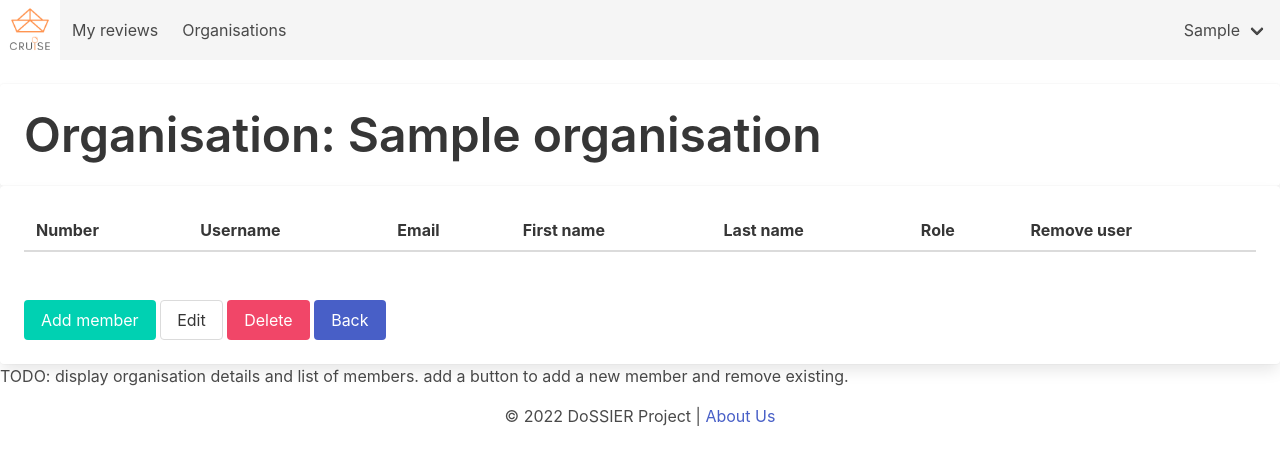
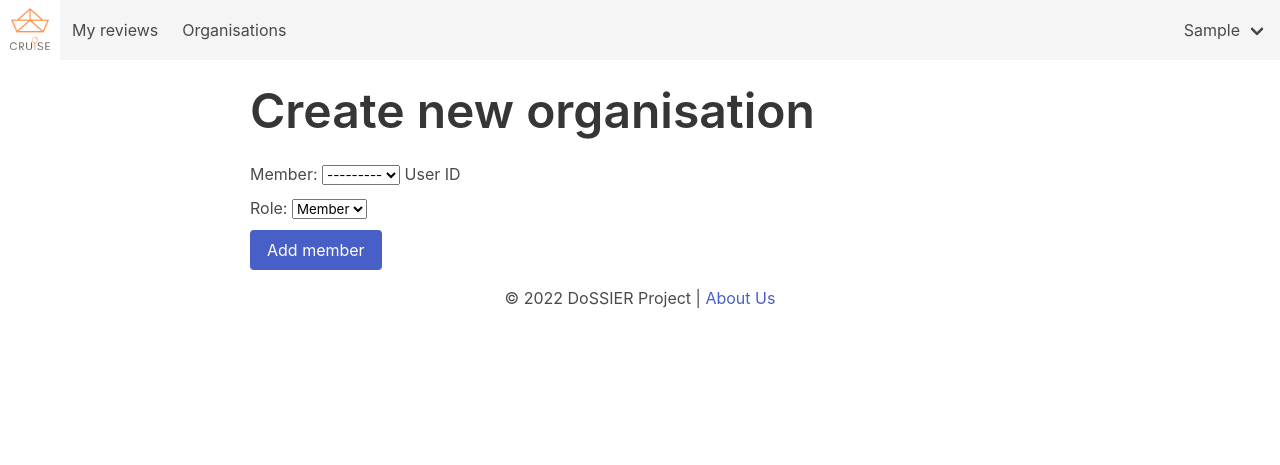
Before and after one commit to ProjectDossier/cruise-screening, a Django app: page /view_organisation/1/add_member/ in a window 1280 px wide. Shown: the top 465 px of the page. Run offline with Django 3.2, Linux system fonts and the light colour scheme; a user stored in the database is signed in; tables that the repository leaves empty hold one stand-in row (values such as "Sample post"); lists and menus that the app fills with data are empty; parts of the project's set-up code (start-up, migrations or seed data) failed here and were passed over.

Commit message:
feat(organisations): implement remove organisation and member delete

```diff
--- a/src/cruise_literature/organisations/forms.py
+++ b/src/cruise_literature/organisations/forms.py
@@ -38,3 +38,25 @@ class OrganisationForm(ModelForm):
                 member.save()
 
         return organisation
+
+
+class OrganisationMemberForm(ModelForm):
+    """Form for adding a member to an organisation."""
+    class Meta:
+        model = OrganisationMember
+        fields = ["member", "role"]
+        widgets = {
+            "member": Select(attrs={"class": "form-control"}),
+            "role": Select(attrs={"class": "form-control"}),
+        }
+
+    def __init__(self, *args, **kwargs):
+        self.organisation = kwargs.pop("organisation", None)
+        super(OrganisationMemberForm, self).__init__(*args, **kwargs)
+
+    def save(self, commit=True):
+        org_member = super(OrganisationMemberForm, self).save(commit=False)
+        org_member.organisation = self.organisation
+        if commit:
+            org_member.save()
+        return org_member
--- a/src/cruise_literature/organisations/models.py
+++ b/src/cruise_literature/organisations/models.py
@@ -29,17 +29,6 @@ class Organisation(models.Model):
 
     created_at = models.DateTimeField(_("created at"), auto_now_add=True)
     updated_at = models.DateTimeField(_("updated at"), auto_now=True)
-
-    def add_user(self, user):
-        if self.members.filter(pk=user.pk).exists():
-            logger.debug("User already exists in organisation.")
-            return
-
-        with transaction.atomic():
-            om = OrganisationMember(user=user, organisation=self)
-            om.save()
-
-            return om
 
     def remove_user(self, user):
         if not self.members.filter(pk=user.pk).exists():
--- a/src/cruise_literature/organisations/urls.py
+++ b/src/cruise_literature/organisations/urls.py
@@ -6,9 +6,9 @@ app_name = "organisations"
 urlpatterns = [
     path("view_all_organisations/", views.view_all_organisations, name="view_all_organisations"),
     path("view_organisation/<int:organisation_id>/", views.view_organisation, name="view_organisation"),
-    path("edit_organisation/<int:organisation_id>/", views.view_organisation, name="edit_organisation"),
-    path("delete_organisation/<int:organisation_id>/", views.view_organisation, name="delete_organisation"),
+    path("edit_organisation/<int:organisation_id>/", views.view_organisation, name="edit_organisation"),  # TODO: Implement edit_organisation
+    path("delete_organisation/<int:organisation_id>/", views.delete_organisation, name="delete_organisation"),
     path("view_organisation/<int:organisation_id>/add_member/", views.add_member, name="add_member"),
-    path("remove_member/<int:organisation_id>/<int:member_id>", views.remove_member, name="remove_member"),
+    path("remove_member/<int:organisation_id>/<int:user_id>", views.remove_member, name="remove_member"),
     path("create_organisation/", views.create_organisation, name="create_organisation"),
 ]
--- a/src/cruise_literature/organisations/views.py
+++ b/src/cruise_literature/organisations/views.py
@@ -4,7 +4,7 @@ from django.shortcuts import redirect, render, get_object_or_404
 from django.contrib.auth.decorators import user_passes_test, login_required
 from django.contrib.admin.views.decorators import staff_member_required
 
-from organisations.forms import OrganisationForm
+from organisations.forms import OrganisationForm, OrganisationMemberForm
 from organisations.models import Organisation, OrganisationMember
 from users.models import User
 
@@ -44,11 +44,13 @@ def add_member(request, organisation_id):
     """Add a member to an organisation."""
     organisation = get_object_or_404(Organisation, pk=organisation_id)
     if request.method == "POST":
-        form = OrganisationMemberForm(request.POST, user=request.user)
+        form = OrganisationMemberForm(request.POST, organisation=organisation)
         if form.is_valid():
             form.save()
             return redirect("organisations:view_organisation", organisation_id=organisation_id)
-    return render(request, 'organisations/view_organisation.html', {"organisation": organisation})
+    else:
+        form = OrganisationMemberForm(organisation=organisation)
+    return render(request, "organisations/add_member.html", {"form": form, "organisation": organisation})
 
 
 @login_required
@@ -60,3 +62,12 @@ def remove_member(request, organisation_id, user_id):
         organisation.remove_user(user=user)
         return redirect('organisations:view_organisation', organisation_id=organisation_id)
     return redirect('organisations:view_organisation', organisation_id=organisation_id)
+
+
+def delete_organisation(request, organisation_id):
+    """Delete an organisation."""
+    organisation = get_object_or_404(Organisation, pk=organisation_id)
+    if request.method == "GET":
+        organisation.delete()
+        return redirect('organisations:view_all_organisations')
+    return redirect('organisations:view_all_organisations')
--- a/src/cruise_literature/templates/organisations/add_member.html
+++ b/src/cruise_literature/templates/organisations/add_member.html
@@ -1,13 +1,17 @@
-<!DOCTYPE html>
-<html lang="en">
-<head>
-    <meta charset="UTF-8">
-    <title>Title</title>
-</head>
-<body>
+{% extends '_base.html' %}
 
-</body>
-</html>
+{% block content %}
+    <div class="register">
+        <h1 class="title is-1">Create new organisation</h1>
+        <form method="POST">
+            {% csrf_token %}
+            {{ form.as_p }}
 
+            <div>
+                <button type="submit" class="button is-link">Add member</button>
+            </div>
+        </form>
 
-{#add member by email address#}
+    </div>
+    {% include "_footer.html" %}
+{% endblock %}
--- a/src/cruise_literature/templates/organisations/view_organisation.html
+++ b/src/cruise_literature/templates/organisations/view_organisation.html
@@ -31,21 +31,96 @@
                         <td>{{ member.member.first_name }}</td>
                         <td>{{ member.member.last_name }}</td>
                         <td>{{ member.role }}</td>
-                        <td><a href="{% url 'organisations:remove_member' organisation.id member.member.id %}" class="button is-danger is-small">Remove</a></td>
+                        <td>
+                            <button class="js-modal-trigger button is-danger is-small"
+                                    data-target="modal-remove-member">
+                                Remove member
+                            </button>
+                        </td>
                     </tr>
+                    <div id="modal-remove-member" class="modal">
+                        <div class="modal-background"></div>
+                        <div class="modal-content">
+                            <div class="box">
+                                <p>Are you sure that you want to remove the user?</p>
+                                <a href="{% url 'organisations:remove_member' organisation.id member.member.id %}"
+                                   class="button is-danger is-small">Yes</a>
+                            </div>
+                        </div>
+                        <button class="modal-close is-large" aria-label="close"></button>
+                    </div>
                 {% endfor %}
                 </tbody>
             </table>
         </div>
         <div class="card-content">
             <a href="{% url 'organisations:add_member' organisation.id %}" class="button is-primary">Add member</a>
-            <a href="{% url 'organisations:edit_organisation' organisation.id %}" class="button">Edit</a>
-            <a href="{% url 'organisations:delete_organisation' organisation.id %}" class="button is-danger">Delete</a>
+            <a href="{% url 'organisations:edit_organisation' organisation.id %}" class="button" disabled>Edit</a>
+            <button class="js-modal-trigger button is-danger" data-target="modal-delete-organisation">
+                Delete organisation
+            </button>
             <a href="{% url 'organisations:view_all_organisations' %}" class="button is-link">Back</a>
+
+            <div id="modal-delete-organisation" class="modal">
+                <div class="modal-background"></div>
+                <div class="modal-content">
+                    <div class="box">
+                        <p>Are you sure that you want to remove the organisation?</p>
+                        <a href="{% url 'organisations:delete_organisation' organisation.id %}"
+                           class="button is-danger is-small">Yes</a>
+                    </div>
+                </div>
+                <button class="modal-close is-large" aria-label="close"></button>
+            </div>
+
         </div>
     </div>
 
-    TODO: display organisation details
-    and list of members. add a button to add a new member and remove existing.
+    <script>
+        document.addEventListener('DOMContentLoaded', () => {
+            // Functions to open and close a modal
+            function openModal($el) {
+                $el.classList.add('is-active');
+            }
+
+            function closeModal($el) {
+                $el.classList.remove('is-active');
+            }
+
+            function closeAllModals() {
+                (document.querySelectorAll('.modal') || []).forEach(($modal) => {
+                    closeModal($modal);
+                });
+            }
+
+            // Add a click event on buttons to open a specific modal
+            (document.querySelectorAll('.js-modal-trigger') || []).forEach(($trigger) => {
+                const modal = $trigger.dataset.target;
+                const $target = document.getElementById(modal);
+
+                $trigger.addEventListener('click', () => {
+                    openModal($target);
+                });
+            });
+
+            // Add a click event on various child elements to close the parent modal
+            (document.querySelectorAll('.modal-background, .modal-close, .modal-card-head .delete, .modal-card-foot .button') || []).forEach(($close) => {
+                const $target = $close.closest('.modal');
+
+                $close.addEventListener('click', () => {
+                    closeModal($target);
+                });
+            });
+
+            // Add a keyboard event to close all modals
+            document.addEventListener('keydown', (event) => {
+                const e = event || window.event;
+
+                if (e.keyCode === 27) { // Escape key
+                    closeAllModals();
+                }
+            });
+        });
+    </script>
     {% include "_footer.html" %}
 {% endblock %}
```
